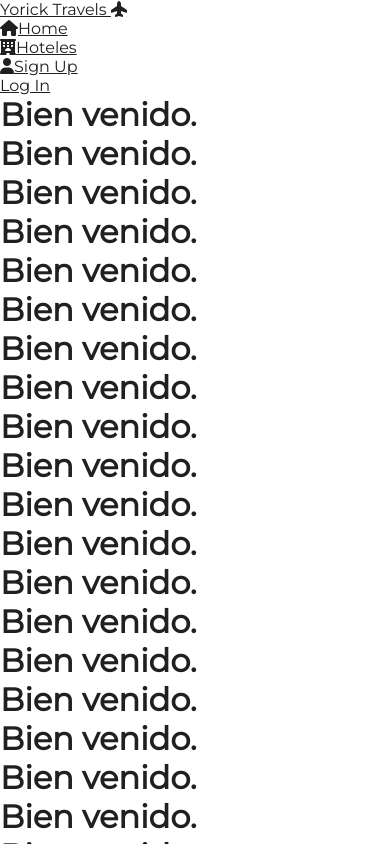
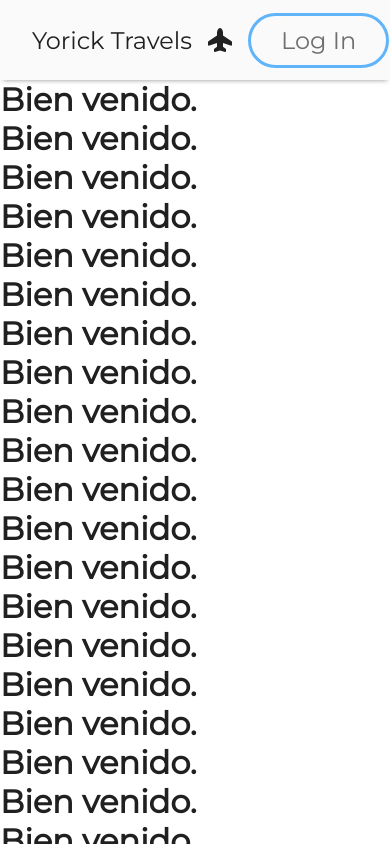
Before and after one commit to OmVidana/travelAgency, a React (Create React App) app: page /home in a window 390 px wide. Shown: the top 844 px of the page. Built offline with nearby package versions, Linux system fonts and the light colour scheme.

Commit message:
NavBar Responsiveness Done at 80%!

```diff
--- a/src/components/NavBarContent.js
+++ b/src/components/NavBarContent.js
@@ -16,10 +16,5 @@ export const NavBarContent = [
         url: '/signup',
         className: 'navBar-space-page navBar-space-page-mobile',
         icon: 'navBar-icons fa-solid fa-user'
-    },
-    {
-        title: 'Log In',
-        url: '/login',
-        className: 'navBar-space-page login-button'
     }
 ]
--- a/src/components/global/NavBar.jsx
+++ b/src/components/global/NavBar.jsx
@@ -6,6 +6,7 @@ function NavBar() {
         <div className='navBar'>
             <nav className='navBar-spaces'>
                 <a className='navBar-space-main' href='/home'>Yorick Travels <i className='navBar-main-icon fa-solid fa-plane-up'></i></a>
+                <div className='navBar-space-content'>
                     <ul className='navBar-space-elements'>
                         {NavBarContent.map((item, index) => {
                             return(
@@ -15,6 +16,8 @@ function NavBar() {
                             );
                         })}
                     </ul>
+                    <a className='login-button' href='/login'>Log In</a>
+                </div>
             </nav>
         </div>
     );
--- a/src/components/global/NavBar.scss
+++ b/src/components/global/NavBar.scss
@@ -1,6 +1,71 @@
 @import '../../index.scss';
 
-@media screen and (min-width : 910px) {
+.navBar {
+    position: sticky;
+    top: 0;
+
+    .navBar-icons {
+        color: $light-black;
+        margin-left: 2rem;
+        margin-right: 1rem;
+    }
+
+    .navBar-spaces {
+        display: flex;
+        justify-content: space-between;
+        align-items: center;
+        font-size: 1.5rem;
+        padding: 0 2rem;
+        background-color: $main-white;
+        box-shadow: 0 0.2rem 0.3rem -0.2rem rgba($color: $black, $alpha: 0.5);
+        width: 100%;
+        height: 5rem;
+
+        .navBar-space-main {
+            display: flex;
+            justify-content: space-between;
+            align-items: center;
+            text-decoration: none;
+            white-space: nowrap;
+            color: $black;
+
+            .navBar-main-icon {
+                padding: 0 1rem;
+            }
+        }
+    }
+    .navBar-space-content{
+        display: flex;
+        flex-direction: row;
+        align-items: center;
+        justify-content: flex-end;
+        width: auto;
+
+        .navBar-space-elements {
+            display: flex;
+            flex-direction: row;
+            justify-content: flex-end;
+            list-style: none;
+            margin-right: 5%;
+
+            .navBar-space-page {
+                text-decoration: none;
+                color: $light-black;
+                white-space: nowrap;
+            }
+        }
+        .login-button {
+            text-decoration: none;
+            white-space: nowrap;
+            color: $light-black;
+            padding: 10px 40px;
+            border: 0.2rem solid $main-blue;
+            border-radius: 2rem;
+        }
+    }
+}
+
+@media screen and (max-width : $computers) {
     .navBar {
         position: sticky;
         top: 0;
@@ -34,21 +99,24 @@
                 }
             }
         }
+        .navBar-space-content{
+            display: flex;
+            flex-direction: row;
+            align-items: center;
+            justify-content: flex-end;
+            width: auto;
 
-        .navBar-space-elements {
-            display: grid;
-            grid-template-columns: repeat(4, auto);
-            grid-gap: 2.5rem;
-            justify-content: center;
-            align-items: center;
-            list-style: none;
+            .navBar-space-elements {
+                display: none;
 
-            .navBar-space-page {
-                text-decoration: none;
-                color: $light-black;
-                white-space: nowrap;
+                .navBar-space-page {
+                    display: none;
+                }
             }
             .login-button {
+                text-decoration: none;
+                white-space: nowrap;
+                color: $light-black;
                 padding: 10px 30px;
                 border: 0.2rem solid $main-blue;
                 border-radius: 2rem;
@@ -57,16 +125,69 @@
     }
 }
 
-@media screen and (max-width : 910px) {
+@media screen and (min-width : $large) {
     .navBar {
-        z-index: 99;
+        position: sticky;
+        top: 0;
 
-        .navBar-spaces-elements {
+        .navBar-icons {
+            color: $light-black;
+            margin-left: 4rem;
+            margin-right: 2rem;
+        }
+
+        .navBar-spaces {
             display: flex;
-            flex-direction: column;
-            justify-content: flex-start;
-            background-color: blue;
+            justify-content: space-between;
+            align-items: center;
+            font-size: 3rem;
+            padding: 0 4rem;
+            background-color: $main-white;
+            box-shadow: 0 0.4rem 0.6rem -0.4rem rgba($color: $black, $alpha: 0.5);
+            width: 100%;
+            height: 10rem;
+
+            .navBar-space-main {
+                display: flex;
+                justify-content: space-between;
+                align-items: center;
+                text-decoration: none;
+                white-space: nowrap;
+                color: $black;
+
+                .navBar-main-icon {
+                    padding: 0 2rem;
+                }
+            }
+        }
+
+        .navBar-space-content{
+            display: flex;
+            flex-direction: row;
+            align-items: center;
+            justify-content: flex-end;
+            width: auto;
+
+            .navBar-space-elements {
+                display: flex;
+                flex-direction: row;
+                justify-content: flex-end;
+                list-style: none;
+
+                .navBar-space-page {
+                    text-decoration: none;
+                    color: $light-black;
+                    white-space: nowrap;
+                }
+            }
+            .login-button {
+                text-decoration: none;
+                white-space: nowrap;
+                color: $light-black;
+                padding: 10px 80px;
+                border: 0.4rem solid $main-blue;
+                border-radius: 4rem;
+            }
         }
     }
-
 }
--- a/src/index.scss
+++ b/src/index.scss
@@ -15,8 +15,8 @@ $main-white: #FAFAFA;
 $phones: 300px;
 $tablet: 600px;
 $landscape: 768px;
-$computers: 910px;
-$large: 1200px;
+$computers: 960px;
+$large: 2560px;
 
 *{
   margin: 0;
```
Lines whose indentation alone changed are shown as unchanged.
